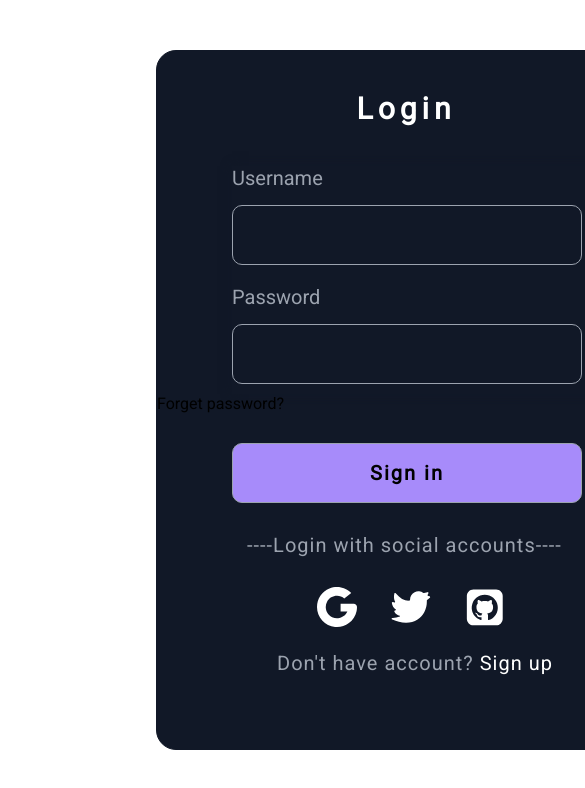
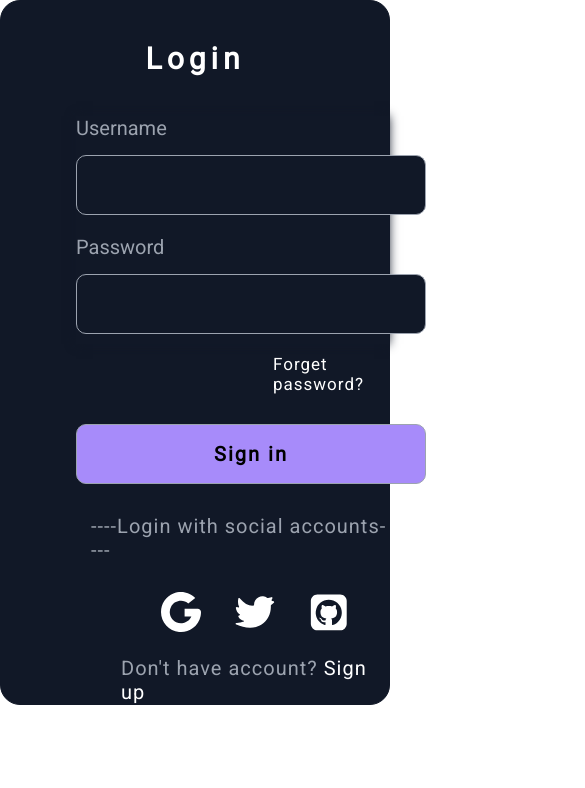
Before and after one commit to oengzhileang/LoginPage, a plain HTML site: page index.html in a window 390 px wide. Shown: the top 788 px of the page, 585 px wide, since content can reach past the window. Drawn offline with Linux system fonts and the light colour scheme.

Commit message:
Add files via upload

```diff
--- a/style.css
+++ b/style.css
@@ -11,7 +11,7 @@
     font-family: 'Roboto', sans-serif;
     border-radius: 20px;
     margin-left: 40%;
-    margin-top: 50px;
+    margin-top: 100px;
 
 }
 .Header{
@@ -46,13 +46,14 @@ input{
     border-radius: 10px;
     margin-bottom: 10px;
 }
-a{
+.forget-pass{
     color: white;
     font-size: 17px;
     letter-spacing: 1px;
     margin-top: 10px;
     margin-left: 17rem;
     display: block;
+    cursor: pointer;
 }
 .Sign-in{
     color: black;
@@ -107,3 +108,15 @@ span{
     margin-bottom: 10x;
     letter-spacing: 1px;
 }
+@media (max-width: 600px){
+    h1{
+        font-size: 3.5rem;
+        text-align: center;
+    }
+    .container{
+        width: 100%;
+        height: 100%;
+        margin-left: 0%;
+        margin-top: 0px;
+    }
+}
```
